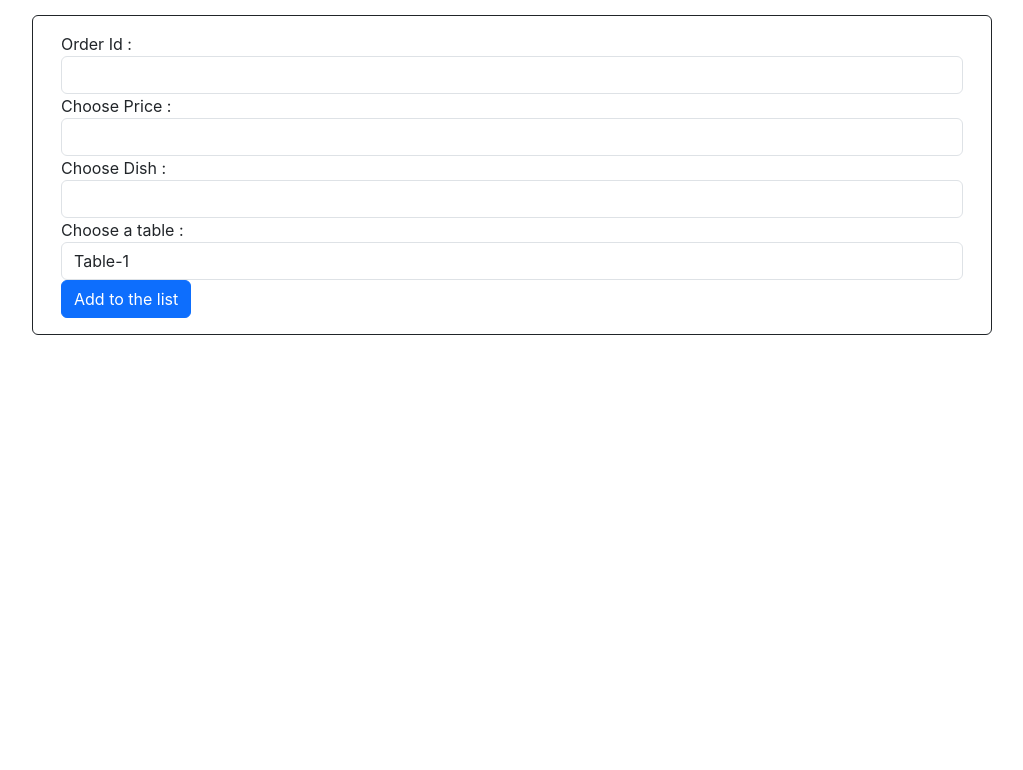
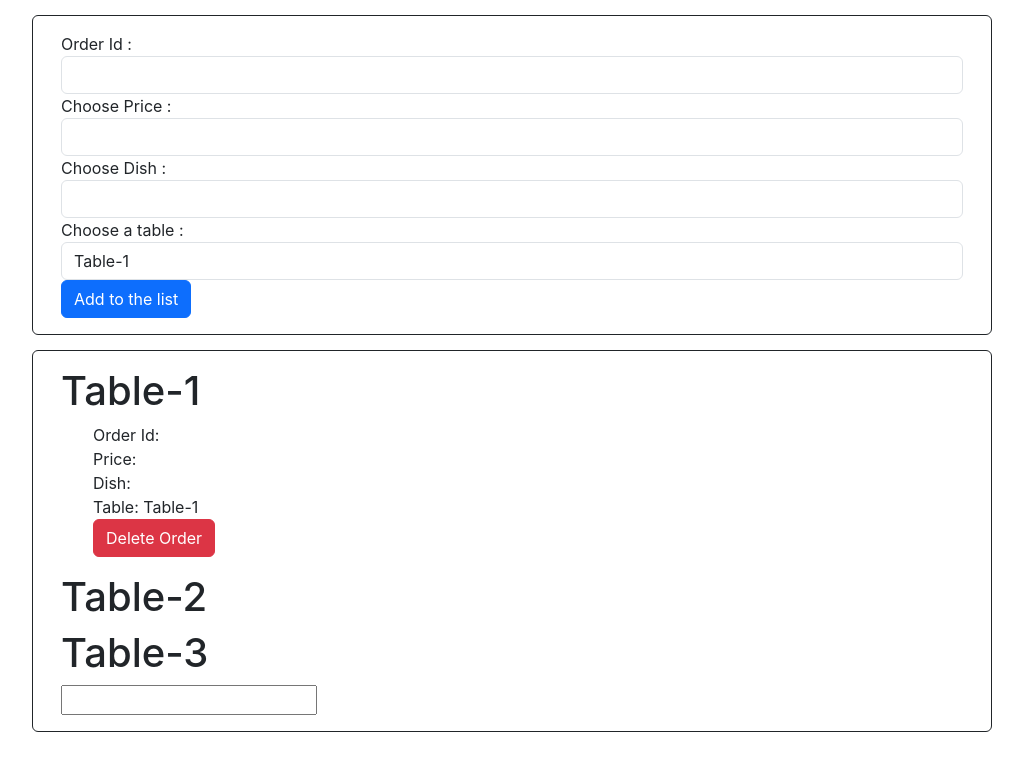
Before and after one commit to harisaini778/3hrs-react-js-project-1, a React (Create React App) app: page / in a window 1280 px wide. Shown: the top 770 px of the page, without its empty margins (128-1151 px from the left). Built offline with nearby package versions, Linux system fonts and the light colour scheme.

Commit message:
Updated the WaiterFormData file, to display the order details on the screen, also saved the details on the local storage

```diff
--- a/src/components/WaiterForm.js
+++ b/src/components/WaiterForm.js
@@ -1,5 +1,6 @@
 import CardElement from "./CardElement";
-import React, {useState,useEffect} from "react";
+import React, { useState, useEffect } from "react";
+import WaiterFormData from "./WaiterFormData";
 
 const WaiterForm = () => {
 
@@ -12,15 +13,9 @@ const WaiterForm = () => {
     });
 
     useEffect(() => {
-        const typingTimer = setTimeout(() => {
-            console.log(formData);
-        }, 500)
         const storedFormData = localStorage.getItem("formData");
         if (storedFormData) {
             setFormData(JSON.parse(storedFormData));
-        }
-        return () => {
-            clearTimeout(typingTimer);
         }
     }, []);
 
@@ -44,7 +39,7 @@ const WaiterForm = () => {
         OrderId: "",
         price: "",
         dish: "",
-        table: "Table-1"
+        table: ""
         })
     }
     return (
@@ -89,7 +84,8 @@ const WaiterForm = () => {
                     <button className="btn btn-primary" type="submit">Add to the list</button>
                 </div>
                 </form>
-                </CardElement>
+            </CardElement>
+            <WaiterFormData data={[formData] } />
         </>
     );
 }
--- a/src/components/WaiterFormData.js
+++ b/src/components/WaiterFormData.js
@@ -1,6 +1,95 @@
-const WaiterFormData = () => {
-    return (
+import React, { useState } from "react";
+import CardElement from "./CardElement";
 
-    );
-}
+const WaiterFormData = (props) => {
+  const { data } = props;
+  const [updatedData, setUpdatedData] = useState(data);
+  const [timerId, setTimerId] = useState(null);
+
+  const handleInputChange = (event) => {
+    clearTimeout(timerId);
+    const { name, value } = event.target;
+    const updatedValue = { ...updatedData, [name]: value };
+    const newTimerId = setTimeout(() => {
+      setUpdatedData(updatedValue);
+    }, 500); // Adjust the delay duration as needed (in milliseconds)
+    setTimerId(newTimerId);
+  };
+
+  const handleDeleteChange = () => {
+    // Handle delete logic here
+  };
+
+  return (
+    <CardElement>
+      <div>
+        <h1>Table-1</h1>
+        {updatedData &&
+          updatedData
+            .filter((tableData) => tableData.table === "Table-1")
+            .map((tableData) => (
+              <ul key={tableData.OrderId} type="none">
+                <li>Order Id: {tableData.OrderId}</li>
+                <li>Price: {tableData.price}</li>
+                <li>Dish: {tableData.dish}</li>
+                <li>Table: {tableData.table}</li>
+                <button
+                  className="btn btn-danger"
+                  onClick={handleDeleteChange}
+                >
+                  Delete Order
+                </button>
+              </ul>
+            ))}
+      </div>
+      <div>
+        <h1>Table-2</h1>
+        {updatedData &&
+          updatedData
+            .filter((tableData) => tableData.table === "Table-2")
+            .map((tableData) => (
+              <ul key={tableData.OrderId} type="none">
+                <li>Order Id: {tableData.OrderId}</li>
+                <li>Price: {tableData.price}</li>
+                <li>Dish: {tableData.dish}</li>
+                <li>Table: {tableData.table}</li>
+                <button
+                  className="btn btn-danger"
+                  onClick={handleDeleteChange}
+                >
+                  Delete Order
+                </button>
+              </ul>
+            ))}
+      </div>
+      <div>
+        <h1>Table-3</h1>
+        {updatedData &&
+          updatedData
+            .filter((tableData) => tableData.table === "Table-3")
+            .map((tableData) => (
+              <ul key={tableData.OrderId} type="none">
+                <li>Order Id: {tableData.OrderId}</li>
+                <li>Price: {tableData.price}</li>
+                <li>Dish: {tableData.dish}</li>
+                <li>Table: {tableData.table}</li>
+                <button
+                  className="btn btn-danger"
+                  onClick={handleDeleteChange}
+                >
+                  Delete Order
+                </button>
+              </ul>
+            ))}
+      </div>
+      <input
+        type="text"
+        name="exampleField"
+        value={updatedData.exampleField || ""}
+        onChange={handleInputChange}
+      />
+    </CardElement>
+  );
+};
+
 export default WaiterFormData;
```
